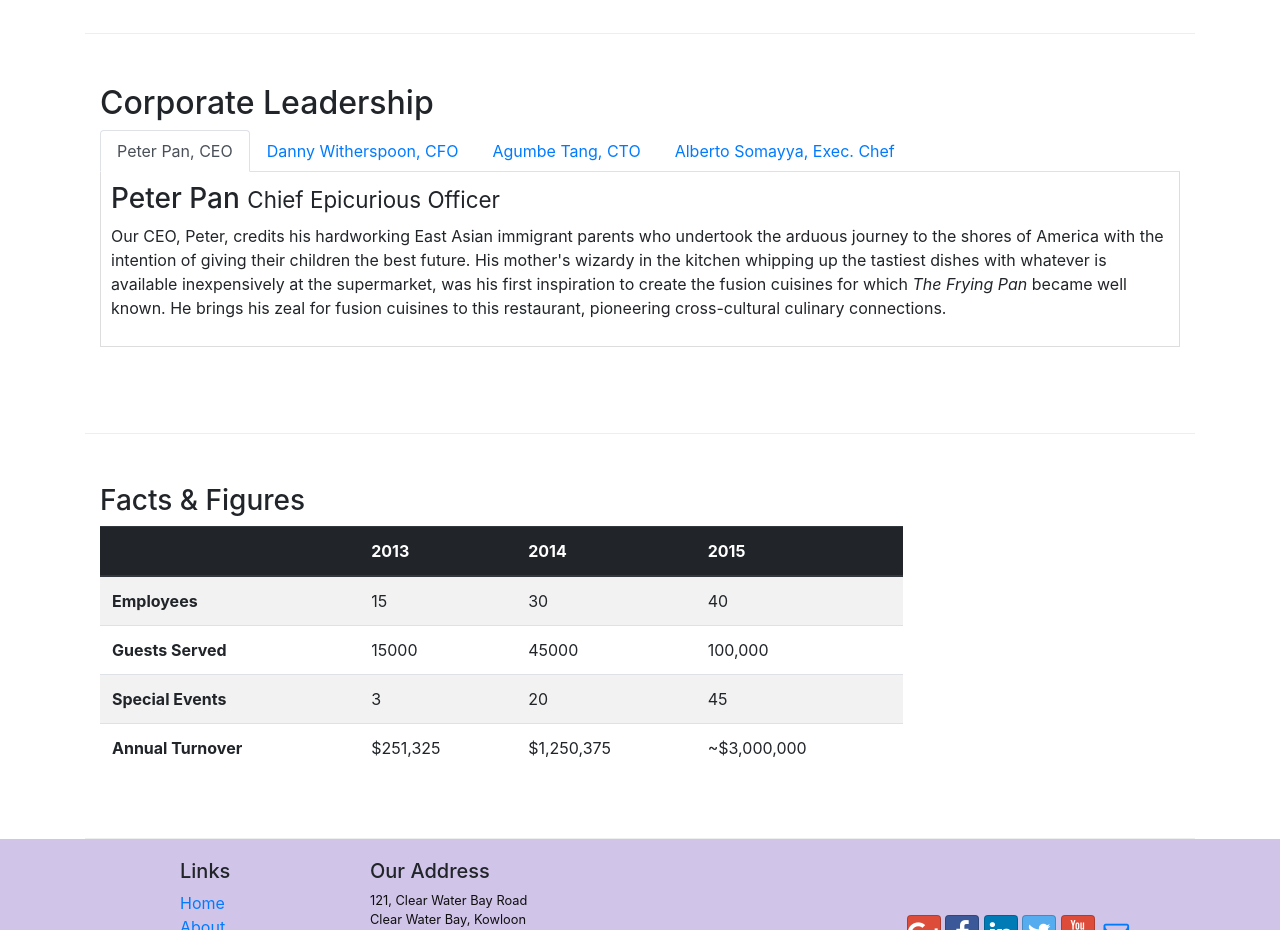
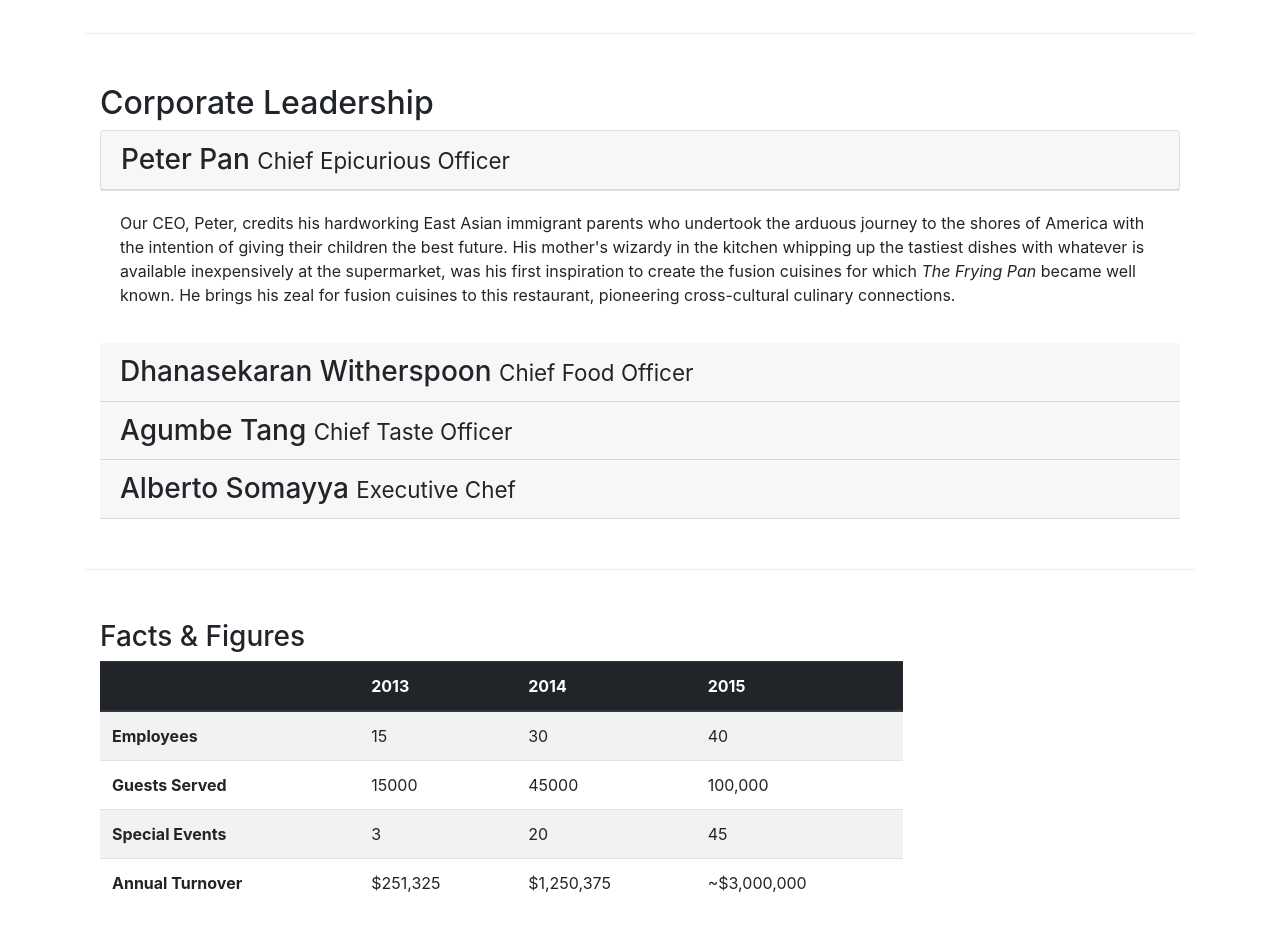
Before and after one commit to elsonpais/conFusion, a website: page aboutus.html in a window 1280 px wide. Shown: the part 960-1890 px from the top of the page. Drawn offline with nearby package versions, Linux system fonts and the light colour scheme.

Commit message:
Accordion

```diff
--- a/aboutus.html
+++ b/aboutus.html
@@ -102,30 +102,47 @@
         <div class="row row-content">
             <div class="col-12">
                 <h2>Corporate Leadership</h2>
-                <ul class="nav nav-tabs">
-                    <li class="nav-item"><a class="nav-link active" role="tab" data-toggle="tab" href="#peter">Peter Pan, CEO</a></li>
-                    <li class="nav-item"><a class="nav-link" role="tab" data-toggle="tab" href="#danny">Danny Witherspoon, CFO</a></li>
-                    <li class="nav-item"><a class="nav-link" role="tab" data-toggle="tab" href="#agumbe">Agumbe Tang, CTO</a></li>
-                    <li class="nav-item"><a class="nav-link" role="tab" data-toggle="tab" href="#alberto">Alberto Somayya, Exec. Chef</a></li>
-                </ul>
 
-                <div class="tab-content">
-                    <div role="tabpanel" class="tab-pane fade active show" id="peter">
-                        <h3>Peter Pan <small>Chief Epicurious Officer</small></h3>
-                        <p class="d-none d-sm-block">Our CEO, Peter, credits his hardworking East Asian immigrant parents who undertook the arduous journey to the shores of America with the intention of giving their children the best future. His mother's wizardy in the kitchen whipping up the tastiest dishes with whatever is available inexpensively at the supermarket, was his first inspiration to create the fusion cuisines for which <em>The Frying Pan</em> became well known. He brings his zeal for fusion cuisines to this restaurant, pioneering cross-cultural culinary connections.</p>
+                <div id="accordion">
+
+                    <div class="card">
+                        <div class="card-header" role="tab" id="peterhead">
+                            <h3 class="mb-0"><a data-toggle="collapse" data-target="#peter">Peter Pan <small>Chief Epicurious Officer</small></a></h3>
+                        </div>
                     </div>
-                    <div role="tabpanel" class="tab-pane fade" id="danny">
-                        <h3>Dhanasekaran Witherspoon <small>Chief Food Officer</small></h3>
-                        <p class="d-none d-sm-block">Our CFO, Danny, as he is affectionately referred to by his colleagues, comes from a long established family tradition in farming and produce. His experiences growing up on a farm in the Australian outback gave him great appreciation for varieties of food sources. As he puts it in his own words, <em>Everything that runs, wins, and everything that stays, pays!</em></p>
+                    <div class="collapse show" id="peter" data-parent="#accordion">
+                        <div class="card-body">
+                            <p class="d-none d-sm-block">Our CEO, Peter, credits his hardworking East Asian immigrant parents who undertook the arduous journey to the shores of America with the intention of giving their children the best future. His mother's wizardy in the kitchen whipping up the tastiest dishes with whatever is available inexpensively at the supermarket, was his first inspiration to create the fusion cuisines for which <em>The Frying Pan</em> became well known. He brings his zeal for fusion cuisines to this restaurant, pioneering cross-cultural culinary connections.</p>
+                        </div>
                     </div>
-                    <div role="tabpanel" class="tab-pane fade" id="agumbe">
-                        <h3>Agumbe Tang <small>Chief Taste Officer</small></h3>
-                        <p class="d-none d-sm-block">Blessed with the most discerning gustatory sense, Agumbe, our CTO, personally ensures that every dish that we serve meets his exacting tastes. Our chefs dread the tongue lashing that ensues if their dish does not meet his exacting standards. He lives by his motto, <em>You click only if you survive my lick.</em></p>
+
+                    <div class="card-header" role="tab" id="dannyhead">
+                        <h3 class="mb-0"><a data-toggle="collapse" data-target="#danny">Dhanasekaran Witherspoon <small>Chief Food Officer</small></a></h3>
                     </div>
-                    <div role="tabpanel" class="tab-pane fade" id="alberto">
-                        <h3>Alberto Somayya <small>Executive Chef</small></h3>
-                        <p class="d-none d-sm-block">Award winning three-star Michelin chef with wide International experience having worked closely with whos-who in the culinary world, he specializes in creating mouthwatering Indo-Italian fusion experiences. He says, <em>Put together the cuisines from the two craziest cultures, and you get a winning hit! Amma Mia!</em></p>
+                    <div class="collapse" id="danny" data-parent="#accordion">
+                        <div class="card-body">
+                            <p class="d-none d-sm-block">Our CFO, Danny, as he is affectionately referred to by his colleagues, comes from a long established family tradition in farming and produce. His experiences growing up on a farm in the Australian outback gave him great appreciation for varieties of food sources. As he puts it in his own words, <em>Everything that runs, wins, and everything that stays, pays!</em></p>
+                        </div>
                     </div>
+
+                    <div class="card-header" role="tab" id="agumbehead">
+                        <h3 class="mb-0"><a data-toggle="collapse" data-target="#agumbe">Agumbe Tang <small>Chief Taste Officer</small></a></h3>
+                    </div>
+                    <div class="collapse" id="agumbe" data-parent="#accordion">
+                        <div class="card-body">
+                            <p class="d-none d-sm-block">Blessed with the most discerning gustatory sense, Agumbe, our CTO, personally ensures that every dish that we serve meets his exacting tastes. Our chefs dread the tongue lashing that ensues if their dish does not meet his exacting standards. He lives by his motto, <em>You click only if you survive my lick.</em></p>
+                        </div>
+                    </div>
+
+                    <div class="card-header" role="tab" id="albertohead">
+                        <h3 class="mb-0"><a data-toggle="collapse" data-target="#alberto">Alberto Somayya <small>Executive Chef</small></a></h3>
+                    </div>
+                    <div class="collapse" id="alberto" data-parent="#accordion">
+                        <div class="card-body">
+                            <p class="d-none d-sm-block">Award winning three-star Michelin chef with wide International experience having worked closely with whos-who in the culinary world, he specializes in creating mouthwatering Indo-Italian fusion experiences. He says, <em>Put together the cuisines from the two craziest cultures, and you get a winning hit! Amma Mia!</em></p>
+                        </div>
+                    </div>
+
                 </div>
             </div>
        </div>
--- a/style.css
+++ b/style.css
@@ -44,3 +44,7 @@ body {
     border-right: 1px solid #ddd;
     border-bottom: 1px solid #ddd;
 }
+
+#peterhead a, #dannyhead a, #agumbehead a, #albertohead a {
+    cursor: pointer;
+}
```
